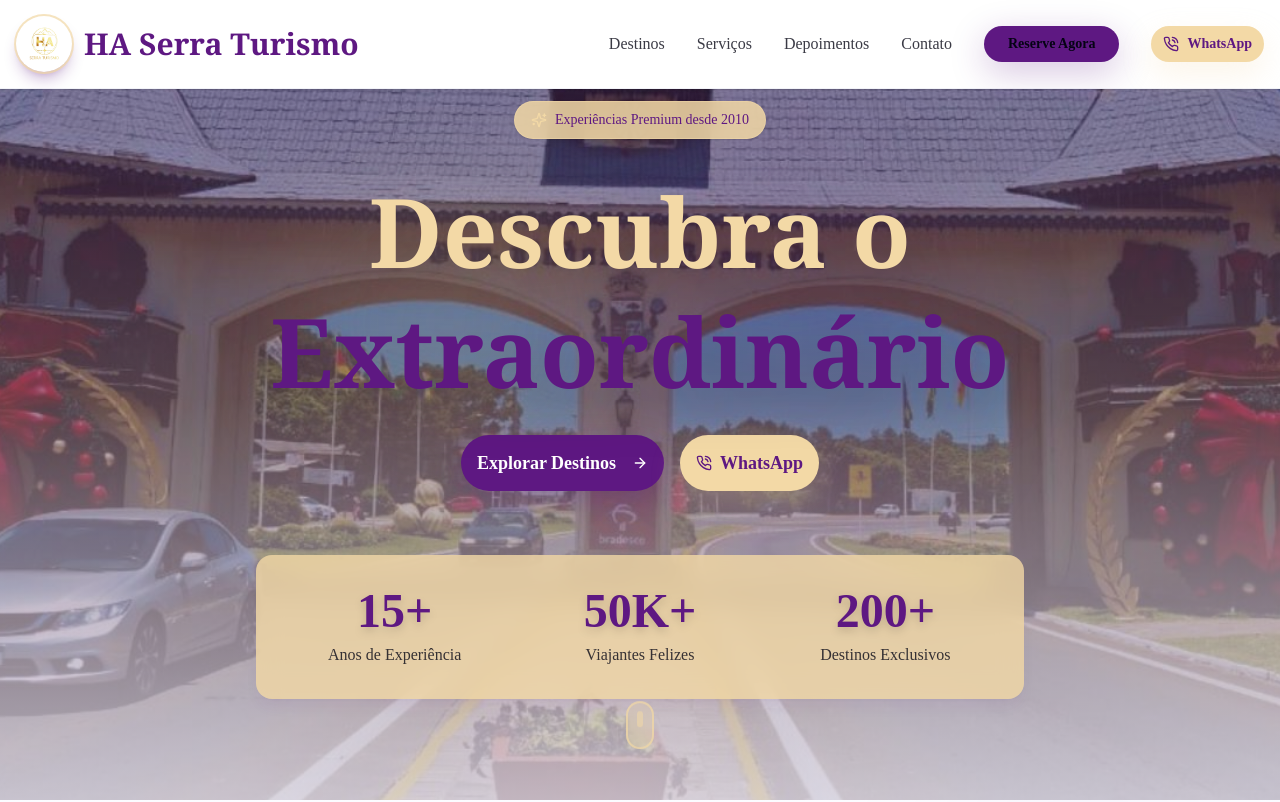
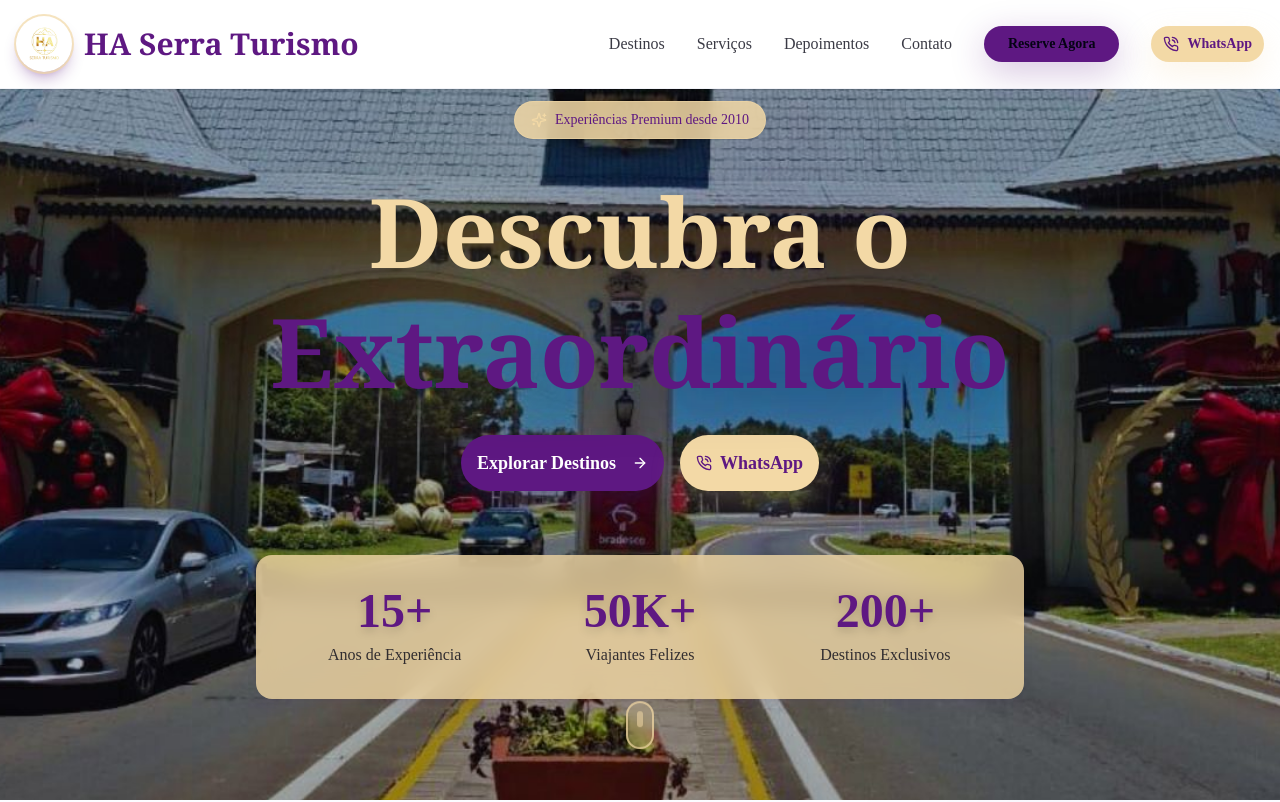
Before and after one commit to contatoyvesx/v0-serra-turismo-website, a Next.js app: page / in a window 1280 px wide. Shown: the top 802 px of the page. Built offline with nearby package versions, Linux system fonts and the light colour scheme; a web font is replaced by a local one.

Commit message:
Ajusta hero e header do site

```diff
--- a/app/layout.tsx
+++ b/app/layout.tsx
@@ -8,7 +8,7 @@ const playfair = Playfair_Display({ subsets: ["latin"] })
 const inter = Inter({ subsets: ["latin"] })
 
 export const metadata: Metadata = {
-  title: "HA Serra Turismo - Experiências Premium em Destinos de Montanha",
+  title: "HA Serra Turismo",
   description:
     "Descubra as melhores experiências em destinos serranos com a HA Serra Turismo. Pacotes exclusivos e atendimento personalizado.",
   generator: "v0.app",
--- a/components/header.tsx
+++ b/components/header.tsx
@@ -20,7 +20,7 @@ export function Header() {
   return (
     <header
       className={`fixed top-0 left-0 right-0 z-50 transition-all duration-300 border-b border-border/70 ${
-        isScrolled ? "bg-white/90 shadow-lg shadow-primary/10" : "bg-white shadow-sm"
+        isScrolled ? "bg-white/75 shadow-lg shadow-primary/10" : "bg-white shadow-sm"
       } backdrop-blur-xl`}
     >
       <nav className="container mx-auto px-4 py-4">
--- a/components/hero.tsx
+++ b/components/hero.tsx
@@ -10,8 +10,6 @@ export function Hero() {
           alt="Mountain landscape"
           className="w-full h-full object-cover scale-105"
         />
-        <div className="absolute inset-0 bg-primary/25" />
-        <div className="absolute inset-0 bg-gradient-to-t from-background/70 via-secondary/25 to-transparent" />
       </div>
 
       <div className="absolute inset-0 z-[1] overflow-hidden pointer-events-none">
```
